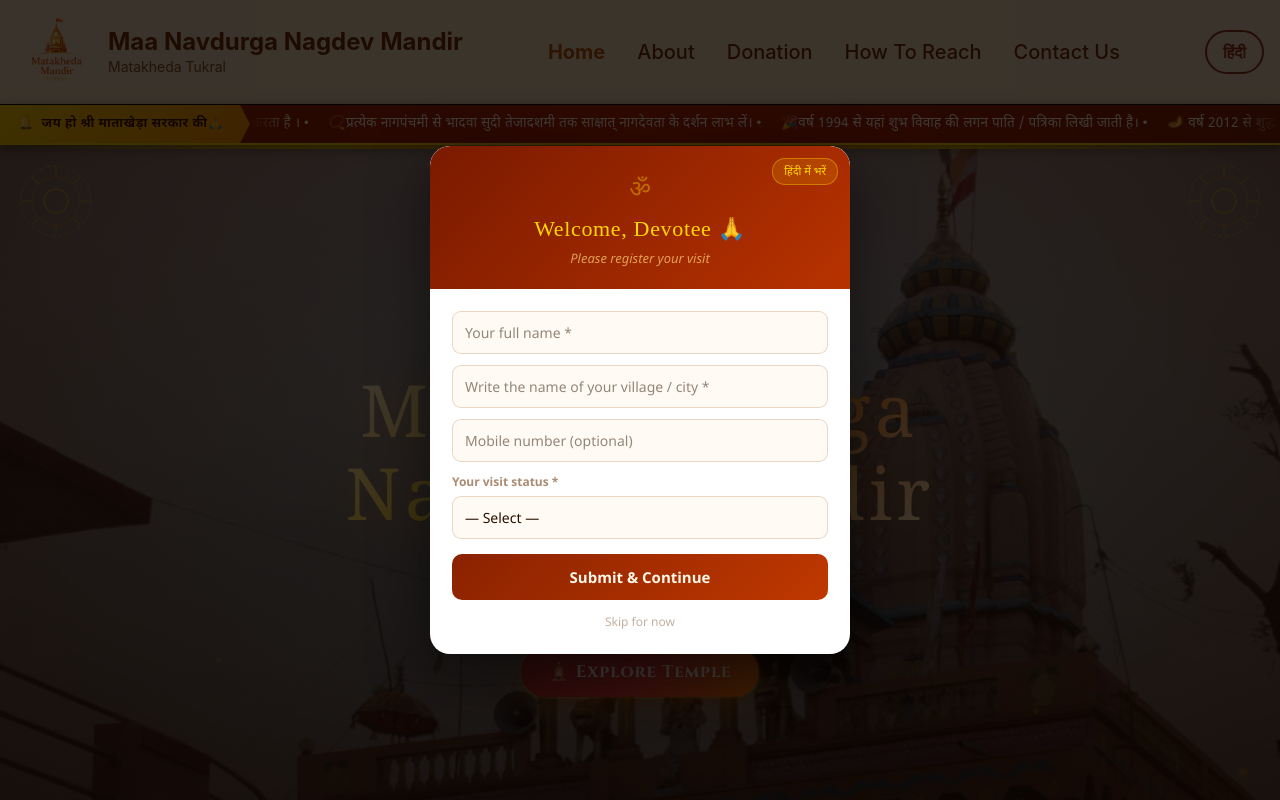
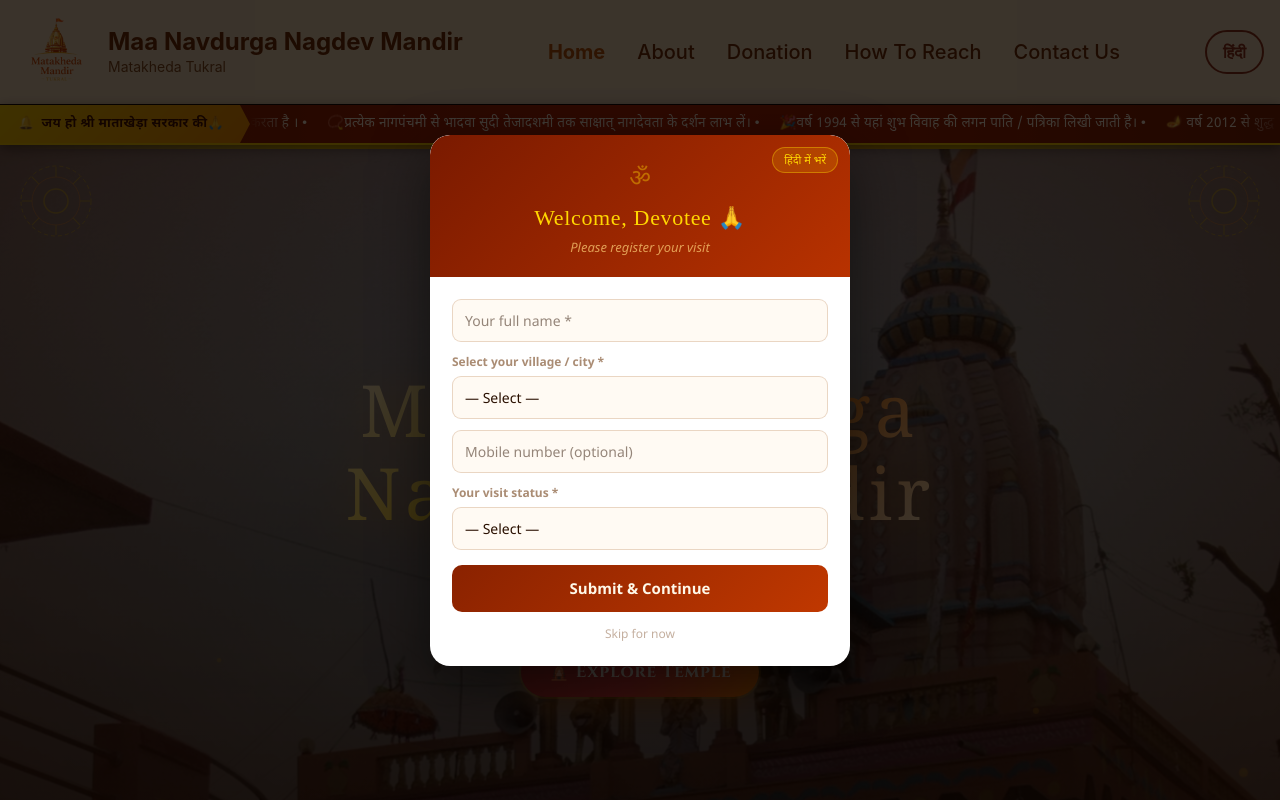
Before and after one commit to gopalmakwana2414/temple-website, a React (Vite) app in the folder matakheda/: page / in a window 1280 px wide. Shown: the top 800 px of the page. Built offline with nearby package versions, Linux system fonts and the light colour scheme; a web font is replaced by a local one.

Commit message:
Fix Visiter Popup location filling

```diff
--- a/matakheda/src/components/VisitorPopup.jsx
+++ b/matakheda/src/components/VisitorPopup.jsx
@@ -1,6 +1,9 @@
 import { useState, useEffect, useRef } from "react";
 
 const API_BASE = "https://temple-website-production.up.railway.app";
+
+const LOCATIONS_EN = ["Tukral", "Ghonsla", "Ujjain", "Other"];
+const LOCATIONS_HI = ["टुकराल", "घोंसला", "उज्जैन", "अन्य"];
 
 export default function VisitorPopup() {
   const [visible,    setVisible]    = useState(false);
@@ -8,6 +11,7 @@ export default function VisitorPopup() {
   const [lang,       setLang]       = useState("en");
   const [name,       setName]       = useState("");
   const [location,   setLocation]   = useState("");
+  const [customLoc,  setCustomLoc]  = useState("");
   const [mobile,     setMobile]     = useState("");
   const [visit,      setVisit]      = useState("");
   const [submitting, setSubmitting] = useState(false);
@@ -21,7 +25,8 @@ export default function VisitorPopup() {
       heading: "Welcome, Devotee",
       subheading: "Please register your visit",
       name: "Your full name *",
-      loc: "Write the name of your village / city *",
+      loc: "Select your village / city *",
+      customLoc: "Enter your village / city *",
       mob: "Mobile number (optional)",
       visitLbl: "Your visit status *",
       opts: [
@@ -33,7 +38,8 @@ export default function VisitorPopup() {
       submit: "Submit & Continue",
       saving: "Saving...",
       skip: "Skip for now",
-      okMsg: "Thank you! Jay ho Shree Matakheda Sarka!",
+      okMsg: "Thank you!",
+      okMsg2: "Jay ho Shree Matakheda Sarkar🙏",
       okSub: "Your registration has been saved.",
       okBtn: "Continue to Website",
       reqErr: "Please fill name, location and visit status.",
@@ -41,10 +47,11 @@ export default function VisitorPopup() {
     },
     hi: {
       toggle: "Fill in English",
-      heading: "स्वागत है, भक्त",
+      heading: "माताखेड़ा मंदिर टुकराल आपका हार्दिक स्वागत करता है।",
       subheading: "कृपया अपनी यात्रा पंजीकृत करें",
       name: "आपका पूरा नाम *",
-      loc: "आपके गाँव/शहर का नाम लिखिए*",
+      loc: "अपना गाँव/शहर चुनें *",
+      customLoc: "अपना गाँव/शहर लिखिए *",
       mob: "मोबाइल नंबर (वैकल्पिक)",
       visitLbl: "आपकी यात्रा स्थिति *",
       opts: [
@@ -56,7 +63,8 @@ export default function VisitorPopup() {
       submit: "जमा करें",
       saving: "सहेजा जा रहा है...",
       skip: "अभी छोड़ें",
-      okMsg: "धन्यवाद! जय हो श्री माताखेड़ा सरकार की ",
+      okMsg: "धन्यवाद!",
+      okMsg2: "जय हो श्री माताखेड़ा सरकार की 🙏",
       okSub: "आपका पंजीकरण सहेज लिया गया।",
       okBtn: "वेबसाइट पर जाएं",
       reqErr: "कृपया नाम, स्थान और स्थिति भरें।",
@@ -64,39 +72,25 @@ export default function VisitorPopup() {
     },
   };
   const t = T[lang];
+  const locationOptions = lang === "en" ? LOCATIONS_EN : LOCATIONS_HI;
+  const isOther = location === "Other" || location === "अन्य";
+  const finalLocation = isOther ? customLoc.trim() : location;
 
   useEffect(() => {
-    /* Skip if user already filled the form this session */
-
     if (localStorage.getItem("vp_registered") === "1") return;
-
-    const DELAY = 5000; // change to 30000 for production
-
-    /* Save the time when user first opened the site */
-
+    const DELAY = 5000;
     const arrivedAt = localStorage.getItem("vp_arrived");
     if (!arrivedAt) {
-      /* First time visiting - save arrival time */
-
       localStorage.setItem("vp_arrived", Date.now().toString());
-      /* Show popup after 5 seconds */
-
       timerRef.current = setTimeout(() => setVisible(true), DELAY);
     } else {
-      /* If user refreshed, check how much time has already passed */
-
       const elapsed = Date.now() - parseInt(arrivedAt, 10);
       if (elapsed >= DELAY) {
-        /* Enough time has passed - show now */
-
         setVisible(true);
       } else {
-        /* Wait only the remaining time */
-
         timerRef.current = setTimeout(() => setVisible(true), DELAY - elapsed);
       }
     }
-
     return () => clearTimeout(timerRef.current);
   }, []);
 
@@ -104,7 +98,7 @@ export default function VisitorPopup() {
 
   const handleSubmit = async () => {
     setError("");
-    if (!name.trim() || !location.trim() || !visit) {
+    if (!name.trim() || !finalLocation || !visit) {
       setError(t.reqErr);
       return;
     }
@@ -115,7 +109,7 @@ export default function VisitorPopup() {
         headers: { "Content-Type": "application/json" },
         body: JSON.stringify({
           name: name.trim(),
-          location: location.trim(),
+          location: finalLocation,
           mobile: mobile.trim() || null,
           visit,
           lang,
@@ -133,8 +127,6 @@ export default function VisitorPopup() {
   };
 
   const handleSkip = () => {
-    /* Reset timer so popup shows again next visit */
-
     localStorage.removeItem("vp_arrived");
     setClosed(true);
   };
@@ -221,20 +213,19 @@ export default function VisitorPopup() {
   return (
     <div style={S.overlay}>
       <div style={S.box}>
-
         {success ? (
           <div style={S.successWrap}>
             <div style={S.successIcon}>🪔</div>
             <h3 style={S.successH3}>🙏 {t.okMsg}</h3>
+            <h3 style={S.successH3}>{t.okMsg2}</h3>
             <p  style={S.successP}>{t.okSub}</p>
             <button style={S.continueBtn} onClick={handleContinue}>{t.okBtn}</button>
           </div>
-
         ) : (
           <>
             <div style={S.head}>
               <button style={S.langBtn}
-                onClick={() => setLang(l => l === "en" ? "hi" : "en")}>
+                onClick={() => { setLang(l => l === "en" ? "hi" : "en"); setLocation(""); setCustomLoc(""); }}>
                 {t.toggle}
               </button>
               <div style={S.om}>ॐ</div>
@@ -246,8 +237,19 @@ export default function VisitorPopup() {
               <input style={S.input} placeholder={t.name}
                 value={name} onChange={e => setName(e.target.value)} maxLength={80} />
 
-              <input style={S.input} placeholder={t.loc}
-                value={location} onChange={e => setLocation(e.target.value)} maxLength={80} />
+              <label style={S.label}>{t.loc}</label>
+              <select style={S.select} value={location}
+                onChange={e => { setLocation(e.target.value); setCustomLoc(""); }}>
+                <option value="">— {lang === "en" ? "Select" : "चुनें"} —</option>
+                {locationOptions.map(l => (
+                  <option key={l} value={l}>{l}</option>
+                ))}
+              </select>
+
+              {isOther && (
+                <input style={S.input} placeholder={t.customLoc}
+                  value={customLoc} onChange={e => setCustomLoc(e.target.value)} maxLength={80} />
+              )}
 
               <input style={S.input} placeholder={t.mob} type="tel"
                 value={mobile} onChange={e => setMobile(e.target.value)} maxLength={15} />
@@ -271,7 +273,6 @@ export default function VisitorPopup() {
             </div>
           </>
         )}
-
       </div>
     </div>
   );
--- a/matakheda/src/pages/Hero.jsx
+++ b/matakheda/src/pages/Hero.jsx
@@ -64,11 +64,11 @@ export default function Hero() {
             <span className="ticker-item">🙏 माँ नवदुर्गा नागदेव मंदिर माताखेड़ा टुकराल आपका हार्दिक स्वागत करता है ।&nbsp;•&nbsp;</span>
             <span className="ticker-item">📿प्रत्येक नागपंचमी से भादवा सुदी तेजादशमी तक साक्षात् नागदेवता के दर्शन लाभ लें।&nbsp;•&nbsp;</span>
             <span className="ticker-item">🎉वर्ष 1994 से यहां शुभ विवाह की लगन पाति / पत्रिका लिखी जाती है।&nbsp;•&nbsp;</span>
-            <span className="ticker-item">🪔 वर्ष 2012 से शुद्ध घी की अखण्ड ज्योत प्रज्ज्वलित हे। &nbsp;•&nbsp;</span>
+            <span className="ticker-item">🪔 वर्ष 2012 से शुद्ध घी की अखण्ड ज्योत प्रज्ज्वलित है । &nbsp;•&nbsp;</span>
             <span className="ticker-item">🌸मंदिर के विकास हेतु तन-मन-धन से सहयोग करें।&nbsp;•&nbsp;</span>
-            <span className="ticker-item">🛕 ग्राम-टुकराल, तहसील-माकड़ोन, जिला-उज्जैन मध्यप्रदेश &nbsp;•&nbsp;</span>
+            <span className="ticker-item">🛕 ग्राम-टुकराल, तहसील-माकड़ोन, जिला-उज्जैन मध्यप्रदेश. . . . &nbsp;•&nbsp;</span>
             {/* repeat items so the scroll loops smoothly */}
-            <span className="ticker-item">🙏 माँ नवदुर्गा नागदेव मंदिर माताखेड़ा टुकराल आपका हार्दिक स्वागत करता है ।&nbsp;•&nbsp;</span>
+            <span className="ticker-item">🙏 माँ नवदुर्गा नागदेव मंदिर माताखेड़ा टुकराल आपका हार्दिक स्वागत करता है।&nbsp;&nbsp;</span>
             <span className="ticker-item">📿प्रत्येक नागपंचमी से भादवा सुदी तेजादशमी तक साक्षात् नागदेवता के दर्शन लाभ लें।&nbsp;•&nbsp;</span>
             <span className="ticker-item">🎉वर्ष 1994 से यहां शुभ विवाह की लगन पाति / पत्रिका लिखी जाती है।&nbsp;•&nbsp;</span>
             <span className="ticker-item">🪔 वर्ष 2012 से शुद्ध घी की अखण्ड ज्योत प्रज्ज्वलित हे। &nbsp;•&nbsp;</span>
```
